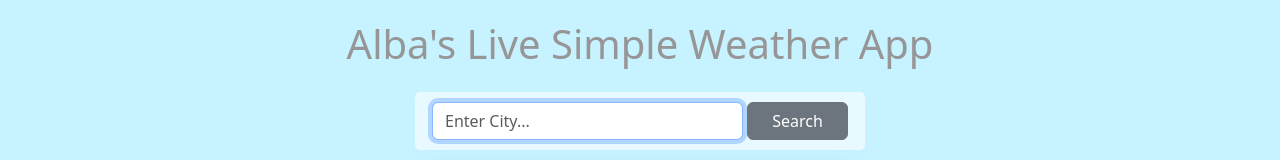
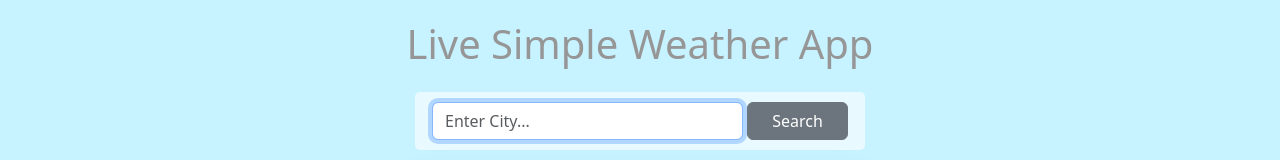
Before and after one commit to RparraTZ/Alba-s-Live-Simple-Weather-App--React, a React (Vite) app: page / in a window 1280 px wide. Shown: the top 160 px of the page. Built offline with nearby package versions, Linux system fonts and the light colour scheme.

Commit message:
minor changes
Setting up for the form city value and the api call

```diff
--- a/src/App.jsx
+++ b/src/App.jsx
@@ -1,4 +1,4 @@
-import React from "react";
+import React, { useState, useEffect } from "react";
 import "./App.css";
 import Weather from "./Weather";
 import Footer from "./Footer";
@@ -6,7 +6,7 @@ import Footer from "./Footer";
 export default function App() {
   return (
     <div className="App">
-      <h1>Alba's Live Simple Weather App</h1>
+      <h1>Live Simple Weather App</h1>
       <form className="mt-4 mb-3">
         <div className="container">
           <div className="row g-1">
```
